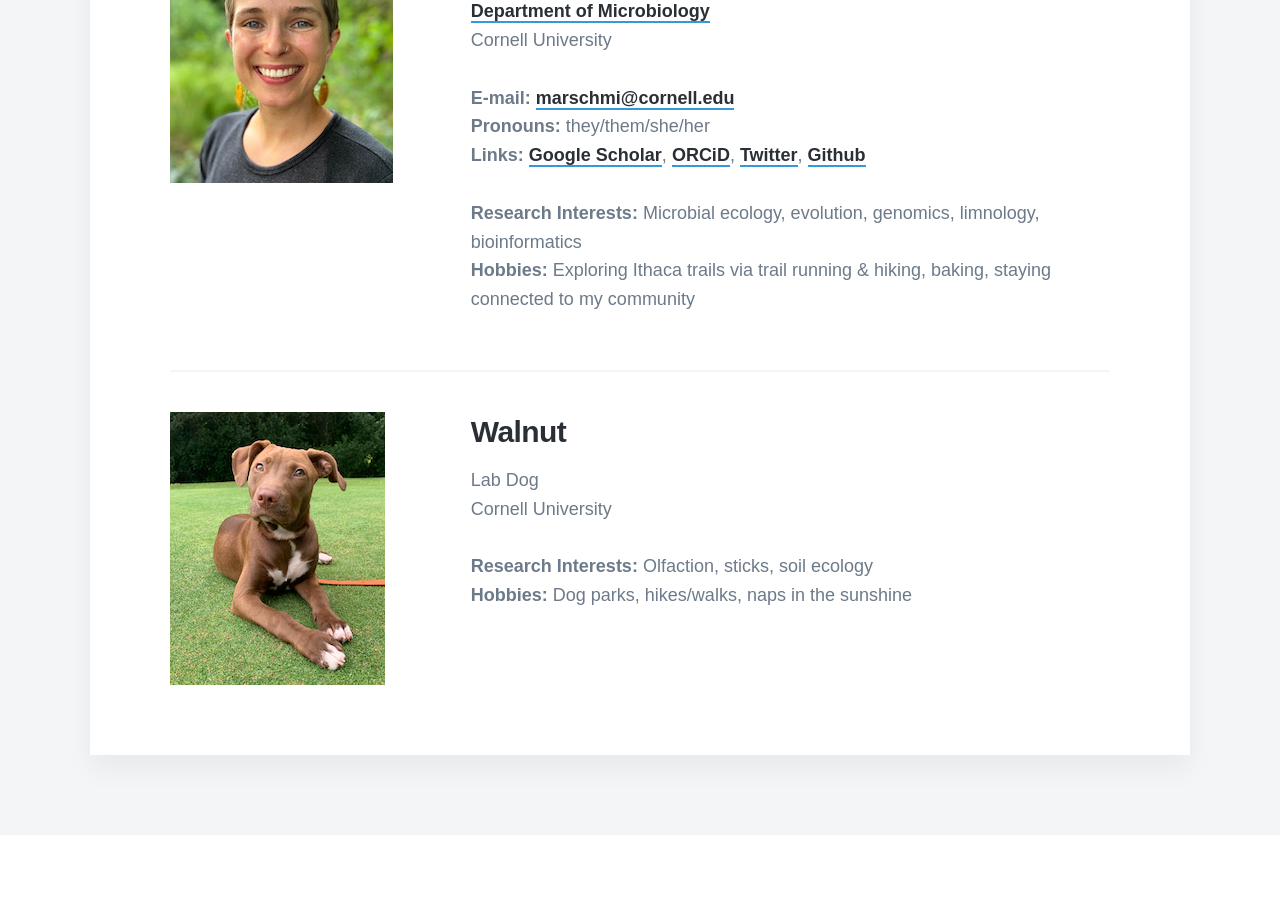
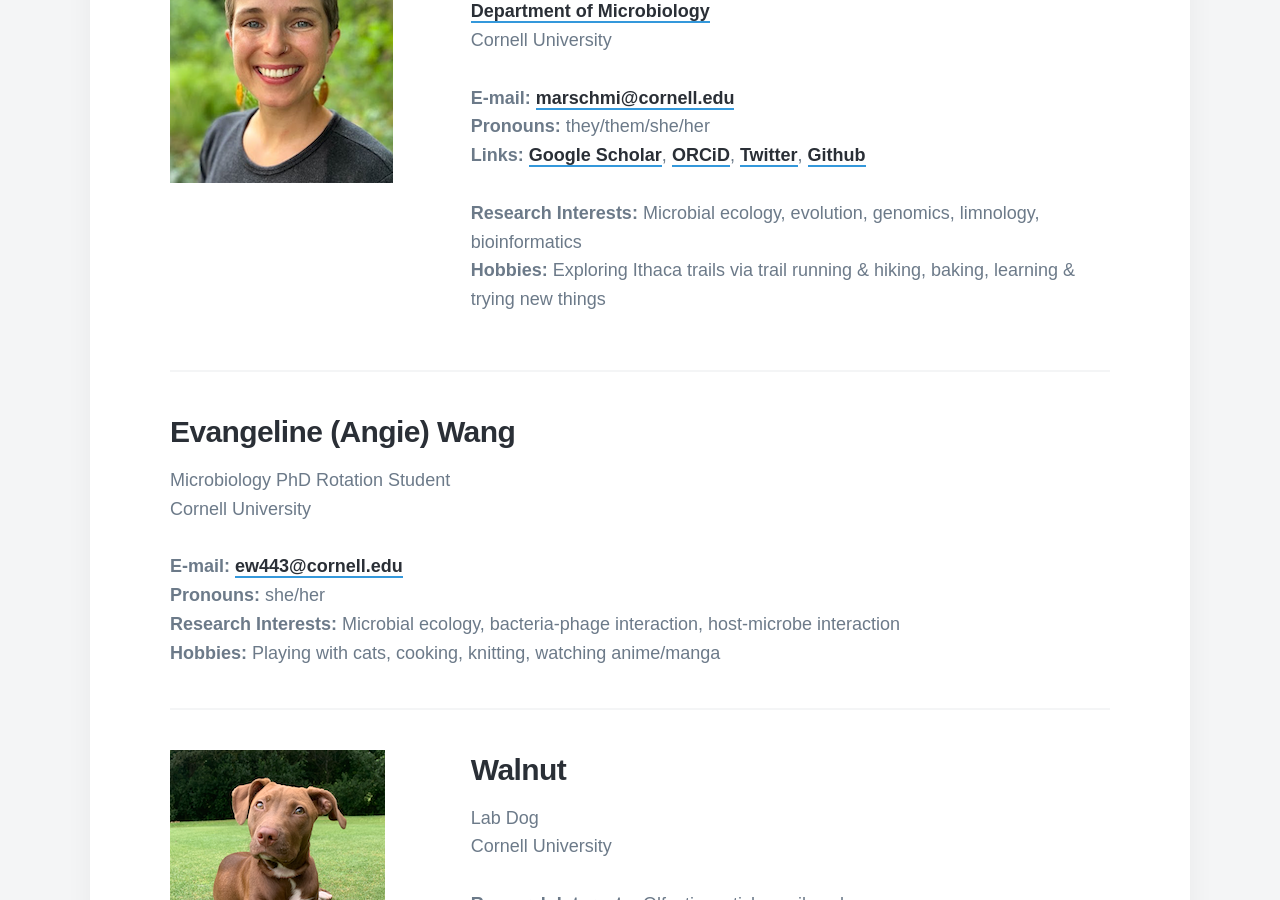
Before and after one commit to MarschmiLab/MarschmiLab.github.io, a Jekyll site: the page built from _pages/people.md, in a window 1280 px wide and 900 px high, scrolled down 978 px. Built offline with Jekyll 4.4.1, drawn with Linux system fonts in a browser that asks for light colours; nearby versions of some CDN libraries; some web fonts are replaced.

Commit message:
Adding Angie to people page

```diff
--- a/_pages/people.md
+++ b/_pages/people.md
@@ -31,13 +31,24 @@ featured_image: /images/marschmi_site/lakeMI_Laurentian_clouds_wide.jpg
            <strong>Links:</strong> <a href="https://scholar.google.com/citations?user=XN44kAIAAAAJ&hl=en">Google Scholar</a>, <a href="https://orcid.org/0000-0002-2866-4496">ORCiD</a>, <a href="https://twitter.com/micro_marian?lang=en">Twitter</a>, <a href="https://github.com/marschmi">Github</a> <br>
            <br>
            <strong>Research Interests:</strong> Microbial ecology, evolution, genomics, limnology, bioinformatics<br>
-           <strong>Hobbies:</strong> Exploring Ithaca trails via trail running & hiking, baking, staying connected to my community<br>
+           <strong>Hobbies:</strong> Exploring Ithaca trails via trail running & hiking, baking, learning & trying new things<br>
        </p>
  <br>
     </div>
 </div>
 
 
+***
+
+### Evangeline (Angie) Wang
+
+Microbiology PhD Rotation Student <br>
+Cornell University <br>
+<br>
+**E-mail:** <a href="mailto: ew443@cornell.edu">ew443@cornell.edu</a> <br>
+**Pronouns:** she/her <br>
+**Research Interests:** Microbial ecology, bacteria-phage interaction, host-microbe interaction <br>
+**Hobbies:** Playing with cats, cooking, knitting, watching anime/manga <br>
 
 
 ***
```
Also changed, not shown: 2 other files.
